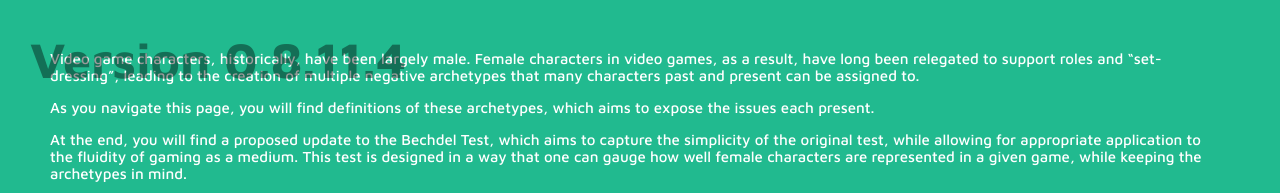
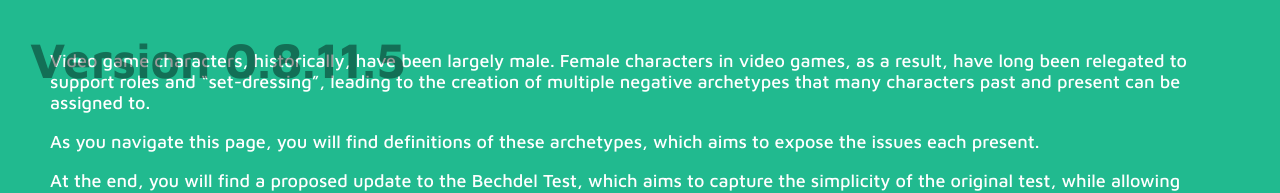
Before and after one commit to FishTankUltraDeluxe/Archetypal, a plain HTML site: page index.html in a window 1280 px wide. Shown: the top 193 px of the page. Drawn offline with nearby package versions, Linux system fonts and the light colour scheme.

Commit message:
0.8.11.5

```diff
--- a/FauxPLax/fauxStyle.css
+++ b/FauxPLax/fauxStyle.css
@@ -39,7 +39,7 @@ body {
 	background:#21ba8f;
 	color:#fff;
 	font-weight:500;
-	font-size:15px;
+	font-size:18px;
 /*	flex: 0 0 auto;*/
 }
 
--- a/index.html
+++ b/index.html
@@ -12,7 +12,7 @@
 	<body>
 
 		<!-- Version Number - Update this each push -->
-		<p id="vNum">Version 0.8.11.4</p>
+		<p id="vNum">Version 0.8.11.5</p>
 
 			<div id="tableScroll">
 
```
